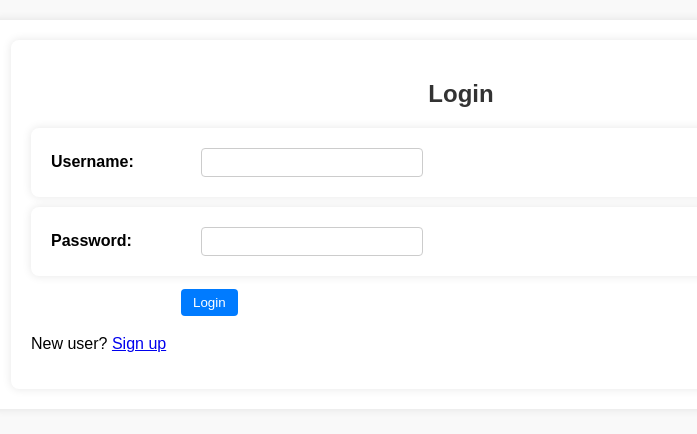
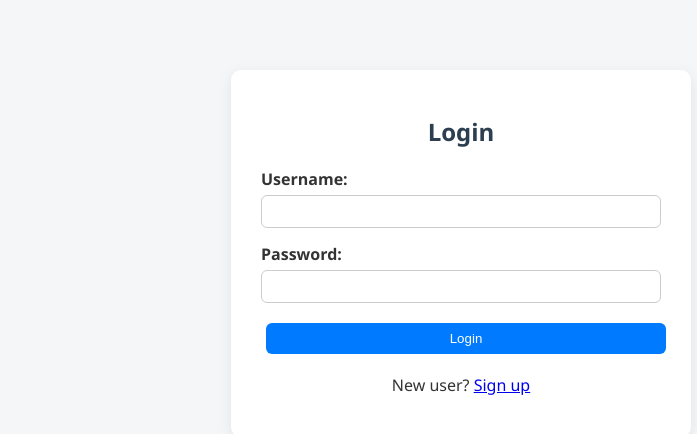
Before and after one commit to anu-varshini11/job-tracker, a React (Create React App) app in the folder frontend/: page /login in a window 1280 px wide. Shown: the top 434 px of the page, without its empty margins (179-876 px from the left). Built offline with nearby package versions, Linux system fonts and the light colour scheme.

Commit message:
Final UI changes done

```diff
--- a/frontend/src/App.css
+++ b/frontend/src/App.css
@@ -2,85 +2,118 @@
 
 /* General body */
 body {
-  font-family: Arial, sans-serif;
-  background-color: #f9f9f9;
+  font-family: 'Segoe UI', Tahoma, Geneva, Verdana, sans-serif;
+  background-color: #f4f6f8;
   margin: 0;
   padding: 20px;
+  color: #333;
 }
 
-/* Container */
-div {
+/* Container cards */
+div.card {
   max-width: 900px;
-  margin: 0 auto;
+  margin: 20px auto;
   background-color: #fff;
-  padding: 20px;
-  border-radius: 8px;
-  box-shadow: 0 0 10px rgba(0, 0, 0, 0.1);
+  padding: 25px 30px;
+  border-radius: 10px;
+  box-shadow: 0 4px 15px rgba(0,0,0,0.08);
 }
 
 /* Headings */
 h2 {
   text-align: center;
-  color: #333;
+  color: #2c3e50;
+  margin-bottom: 15px;
+}
+
+h3 {
+  color: #2c3e50;
+  margin-bottom: 15px;
 }
 
 /* Buttons */
 button {
-  margin: 3px;
-  padding: 6px 12px;
+  margin: 5px;
+  padding: 8px 16px;
   border: none;
-  border-radius: 4px;
+  border-radius: 6px;
   cursor: pointer;
   color: #fff;
   background-color: #007bff;
-  transition: background-color 0.2s;
+  transition: all 0.2s;
 }
 
 button:hover {
   background-color: #0056b3;
 }
 
+/* Logout button */
+button.logout {
+  background-color: #e74c3c;
+}
+
+button.logout:hover {
+  background-color: #c0392b;
+}
+
 /* Table */
 table {
   width: 100%;
   border-collapse: collapse;
-  margin-top: 15px;
+  margin-top: 20px;
 }
 
 table th, table td {
-  padding: 10px;
+  padding: 12px 10px;
   text-align: left;
   border-bottom: 1px solid #ddd;
 }
 
 table tr:nth-child(even) {
-  background-color: #f2f2f2;
+  background-color: #f9f9f9;
+}
+
+table th {
+  background-color: #007bff;
+  color: #fff;
+  text-transform: uppercase;
 }
 
 /* Forms */
 form div {
-  margin-bottom: 10px;
+  margin-bottom: 15px;
 }
 
 form label {
-  display: inline-block;
-  width: 150px;
+  display: block;
+  font-weight: 600;
+  margin-bottom: 5px;
+}
+
+form input, form select {
+  padding: 8px 12px;
+  border-radius: 6px;
+  border: 1px solid #ccc;
+  width: 100%;
+  box-sizing: border-box;
+  transition: border-color 0.2s;
+}
+
+form input:focus, form select:focus {
+  outline: none;
+  border-color: #007bff;
+}
+
+/* Error messages */
+p.error {
+  color: #e74c3c;
   font-weight: bold;
 }
 
-form input, form select {
-  padding: 6px 10px;
-  border-radius: 4px;
-  border: 1px solid #ccc;
-  width: 200px;
+/* Greeting */
+h2.greeting {
+  margin-bottom: 10px;
+  font-size: 1.5rem;
+  color: #34495e;
+  text-align: center;
 }
-
-form button {
-  margin-left: 150px;
-}
-
-/* Error messages */
-p[style*="color: red"] {
-  margin-left: 150px;
-  font-weight: bold;
-}
--- a/frontend/src/api.js
+++ b/frontend/src/api.js
@@ -32,8 +32,8 @@ export const deleteJob = async (id) => {
   return res.data;
 };
 
-export const signupUser = async (username, password) => {
-  const res = await API.post('/auth/register', { username, password });
+export const signupUser = async (name, username, password) => {
+  const res = await API.post('/auth/register', { name, username, password });
   return res.data;
 };
 
--- a/frontend/src/components/Login.js
+++ b/frontend/src/components/Login.js
@@ -1,6 +1,6 @@
 import React, { useState } from 'react';
 import { useNavigate, Link } from 'react-router-dom';
-import { loginUser } from '../api'; // import our API helper
+import { loginUser } from '../api';
 
 function Login() {
   const [username, setUsername] = useState('');
@@ -11,30 +11,33 @@ function Login() {
   const handleSubmit = async (e) => {
     e.preventDefault();
     try {
-      const res = await loginUser(username, password); // use API helper
+      const res = await loginUser(username, password);
       localStorage.setItem('token', res.token);
-      navigate('/'); // go to Home
+      localStorage.setItem('name', res.name);
+      navigate('/');
     } catch (err) {
       setError(err.response?.data?.error || 'Login failed');
     }
   };
 
   return (
-    <div>
-      <h2>Login</h2>
-      {error && <p style={{ color: 'red' }}>{error}</p>}
+    <div className="card" style={{ maxWidth: '400px', margin: '50px auto' }}>
+      <h2 style={{ textAlign: 'center', marginBottom: '20px' }}>Login</h2>
+      {error && <p className="error">{error}</p>}
       <form onSubmit={handleSubmit}>
         <div>
           <label>Username:</label>
-          <input value={username} onChange={(e) => setUsername(e.target.value)} />
+          <input value={username} onChange={(e) => setUsername(e.target.value)} required />
         </div>
         <div>
           <label>Password:</label>
-          <input type="password" value={password} onChange={(e) => setPassword(e.target.value)} />
+          <input type="password" value={password} onChange={(e) => setPassword(e.target.value)} required />
         </div>
-        <button type="submit">Login</button>
+        <button type="submit" style={{ width: '100%' }}>Login</button>
       </form>
-      <p>New user? <Link to="/signup">Sign up</Link></p>
+      <p style={{ textAlign: 'center', marginTop: '15px' }}>
+        New user? <Link to="/signup">Sign up</Link>
+      </p>
     </div>
   );
 }
--- a/frontend/src/components/Signup.js
+++ b/frontend/src/components/Signup.js
@@ -1,8 +1,9 @@
 import React, { useState } from 'react';
 import { useNavigate, Link } from 'react-router-dom';
-import { signupUser } from '../api'; // import our API helper
+import { signupUser } from '../api';
 
 function Signup() {
+  const [name, setName] = useState('');
   const [username, setUsername] = useState('');
   const [password, setPassword] = useState('');
   const [error, setError] = useState('');
@@ -11,30 +12,55 @@ function Signup() {
   const handleSubmit = async (e) => {
     e.preventDefault();
     try {
-    const res = await signupUser(username, password);
-    localStorage.setItem('token', res.token); // ✅ Save token directly
-    navigate('/'); // ✅ Take user inside immediately
+      const res = await signupUser(name, username, password);
+      localStorage.setItem('token', res.token);
+      localStorage.setItem('name', res.name);
+      navigate('/');
     } catch (err) {
       setError(err.response?.data?.error || 'Signup failed');
     }
   };
 
   return (
-    <div>
-      <h2>Sign Up</h2>
-      {error && <p style={{ color: 'red' }}>{error}</p>}
+    <div className="card" style={{ maxWidth: '400px', margin: '50px auto' }}>
+      <h2 style={{ textAlign: 'center', marginBottom: '20px' }}>Sign Up</h2>
+      {error && <p className="error">{error}</p>}
       <form onSubmit={handleSubmit}>
         <div>
+          <label>Name:</label>
+          <input
+            type="text"
+            value={name}
+            onChange={(e) => setName(e.target.value)}
+            required
+            placeholder="Enter your name"
+          />
+        </div>
+        <div>
           <label>Username:</label>
-          <input value={username} onChange={(e) => setUsername(e.target.value)} />
+          <input
+            type="text"
+            value={username}
+            onChange={(e) => setUsername(e.target.value)}
+            required
+            placeholder="Choose a username"
+          />
         </div>
         <div>
           <label>Password:</label>
-          <input type="password" value={password} onChange={(e) => setPassword(e.target.value)} />
+          <input
+            type="password"
+            value={password}
+            onChange={(e) => setPassword(e.target.value)}
+            required
+            placeholder="Enter a password"
+          />
         </div>
-        <button type="submit">Sign Up</button>
+        <button type="submit" style={{ width: '100%' }}>Sign Up</button>
       </form>
-      <p>Already have an account? <Link to="/login">Login</Link></p>
+      <p style={{ textAlign: 'center', marginTop: '15px' }}>
+        Already have an account? <Link to="/login">Login</Link>
+      </p>
     </div>
   );
 }
--- a/frontend/src/pages/AddJob.js
+++ b/frontend/src/pages/AddJob.js
@@ -13,7 +13,6 @@ function AddJob() {
   const handleSubmit = async (e) => {
     e.preventDefault();
 
-    // Frontend validation
     if (companyName.length < 3) {
       setError('Company Name must be at least 3 characters');
       return;
@@ -29,40 +28,28 @@ function AddJob() {
 
     try {
       await createJob({ companyName, jobTitle, applicationDate, status });
-      navigate('/'); // redirect to home page
-    } catch (err) {
+      navigate('/');
+    } catch {
       setError('Failed to add job. Try again.');
     }
   };
 
   return (
-    <div>
+    <div className="card" style={{ maxWidth: '500px', margin: '20px auto' }}>
       <h2>Add New Job</h2>
-      {error && <p style={{ color: 'red' }}>{error}</p>}
+      {error && <p className="error">{error}</p>}
       <form onSubmit={handleSubmit}>
         <div>
           <label>Company Name:</label>
-          <input
-            type="text"
-            value={companyName}
-            onChange={(e) => setCompanyName(e.target.value)}
-          />
+          <input type="text" value={companyName} onChange={(e) => setCompanyName(e.target.value)} />
         </div>
         <div>
           <label>Job Title:</label>
-          <input
-            type="text"
-            value={jobTitle}
-            onChange={(e) => setJobTitle(e.target.value)}
-          />
+          <input type="text" value={jobTitle} onChange={(e) => setJobTitle(e.target.value)} />
         </div>
         <div>
           <label>Application Date:</label>
-          <input
-            type="date"
-            value={applicationDate}
-            onChange={(e) => setApplicationDate(e.target.value)}
-          />
+          <input type="date" value={applicationDate} onChange={(e) => setApplicationDate(e.target.value)} />
         </div>
         <div>
           <label>Status:</label>
@@ -73,7 +60,7 @@ function AddJob() {
             <option value="Rejected">Rejected</option>
           </select>
         </div>
-        <button type="submit">Add Job</button>
+        <button type="submit" style={{ width: '100%', marginTop: '10px' }}>Add Job</button>
       </form>
     </div>
   );
--- a/frontend/src/pages/ViewJob.js
+++ b/frontend/src/pages/ViewJob.js
@@ -10,12 +10,12 @@ function ViewJob() {
   useEffect(() => {
     const fetchJob = async () => {
       try {
-        const jobs = await getJobs(); // get all jobs
+        const jobs = await getJobs();
         const singleJob = jobs.find((j) => j._id === id);
         setJob(singleJob);
         setLoading(false);
       } catch (err) {
-        console.error('Failed to fetch job:', err);
+        console.error(err);
         setLoading(false);
       }
     };
@@ -25,14 +25,34 @@ function ViewJob() {
   if (loading) return <p>Loading job details...</p>;
   if (!job) return <p>Job not found.</p>;
 
+  const statusColors = {
+    Applied: '#3498db',
+    Interview: '#f1c40f',
+    Offer: '#2ecc71',
+    Rejected: '#e74c3c',
+  };
+
   return (
-    <div>
+    <div className="card" style={{ maxWidth: '500px', margin: '20px auto' }}>
       <h2>Job Details</h2>
       <p><strong>Company Name:</strong> {job.companyName}</p>
       <p><strong>Job Title:</strong> {job.jobTitle}</p>
       <p><strong>Application Date:</strong> {new Date(job.applicationDate).toLocaleDateString()}</p>
-      <p><strong>Status:</strong> {job.status}</p>
-      <Link to="/"><button>Back to Jobs</button></Link>
+      <p>
+        <strong>Status:</strong>{' '}
+        <span
+          style={{
+            backgroundColor: statusColors[job.status] || '#7f8c8d',
+            color: '#fff',
+            padding: '3px 8px',
+            borderRadius: '5px',
+            fontWeight: 'bold'
+          }}
+        >
+          {job.status}
+        </span>
+      </p>
+      <Link to="/"><button style={{ marginTop: '15px' }}>Back to Jobs</button></Link>
     </div>
   );
 }
```
Also changed, not shown: frontend/src/pages/EditJob.js (+10 -23 lines), frontend/src/pages/Home.js (+45 -30 lines), 2 other files (tests, documents, lock files or other folders). Lines whose indentation alone changed are shown as unchanged.
